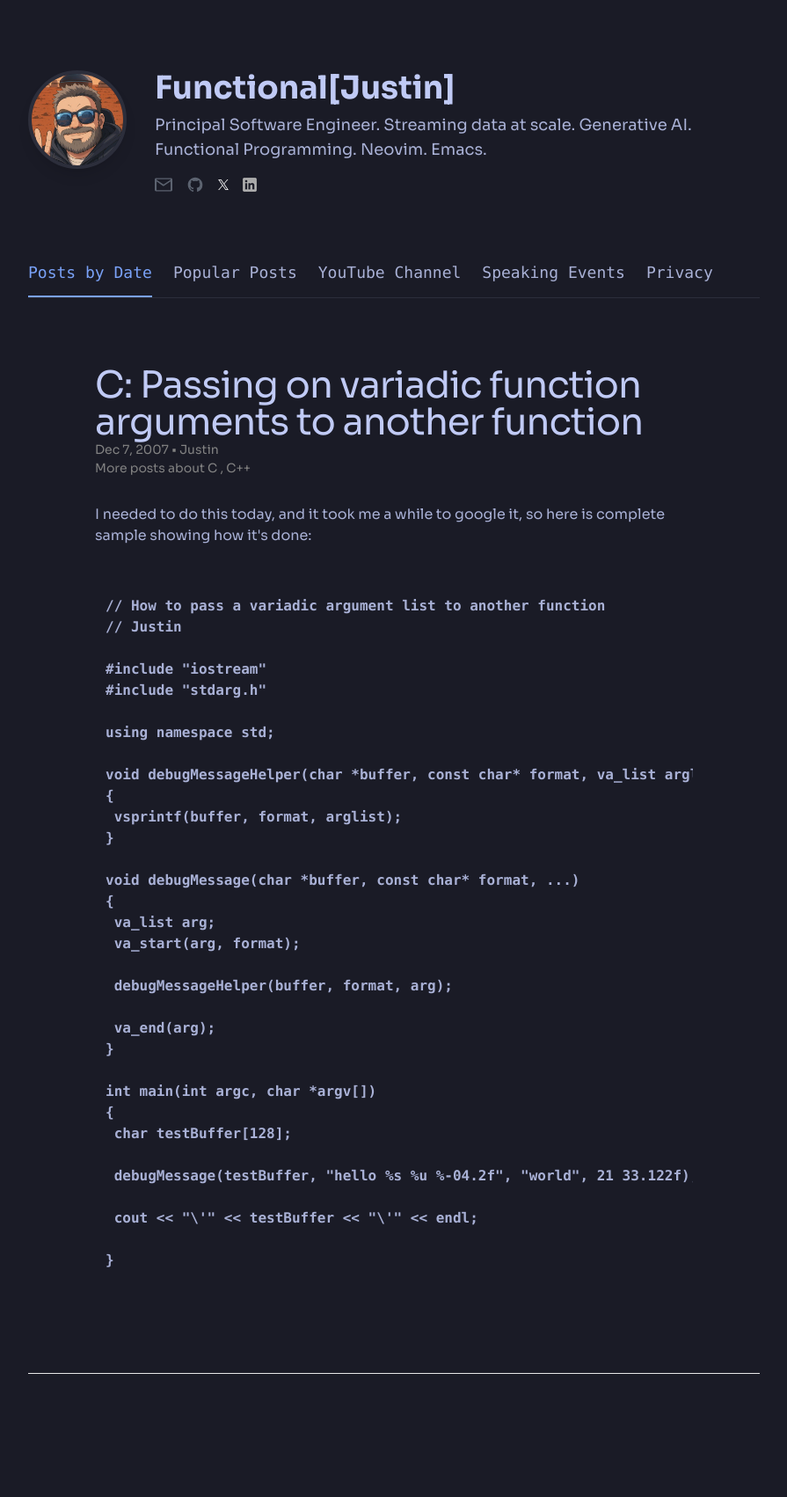
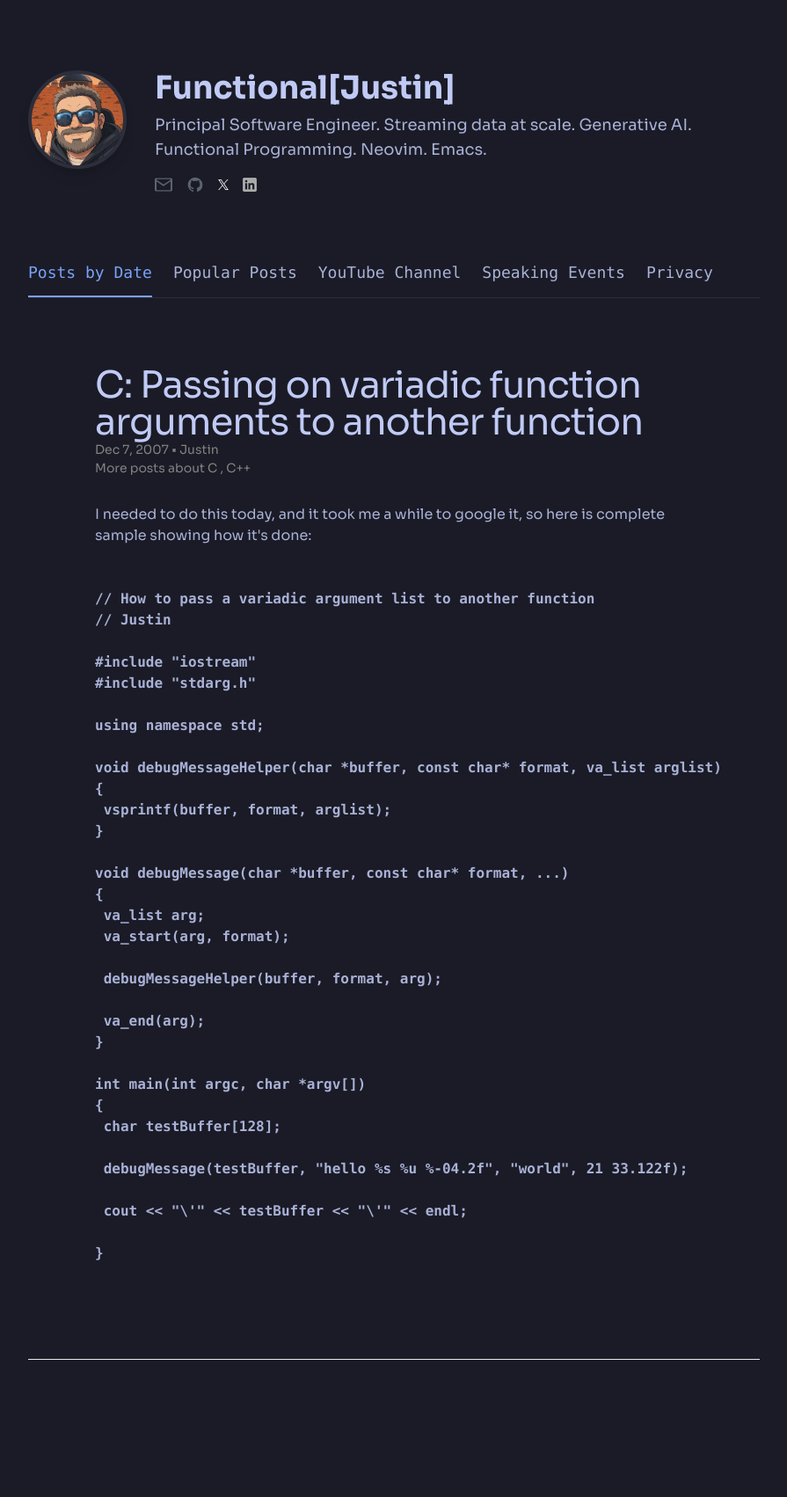
Before and after one commit to justinhj/justinhj.github.io, a Jekyll site: the page built from _posts/2007-12-07-c-passing-on-variadic-function.html, in a window 1280 px wide. Shown: the whole page at 88% size, without its empty margins (192-1087 px from the left). Built offline with Jekyll 4.4.1, drawn with Linux system fonts in a browser that asks for light colours; nearby versions of some CDN libraries.

Commit message:
fix code style

```diff
--- a/_sass/_base.scss
+++ b/_sass/_base.scss
@@ -137,20 +137,20 @@ code {
     font-weight: bold;
 }
 
-code {
-    padding: 1px 5px;
-}
+// code {
+//     padding: 1px 5px;
+// }
 
-pre {
-    padding: 8px 12px;
-    overflow-x: auto;
+// pre {
+//     padding: 8px 12px;
+//     overflow-x: auto;
 
-    > code {
-        border: 0;
-        padding-right: 0;
-        padding-left: 0;
-    }
-}
+//     > code {
+//         border: 0;
+//         padding-right: 0;
+//         padding-left: 0;
+//     }
+// }
 
 
 
```
